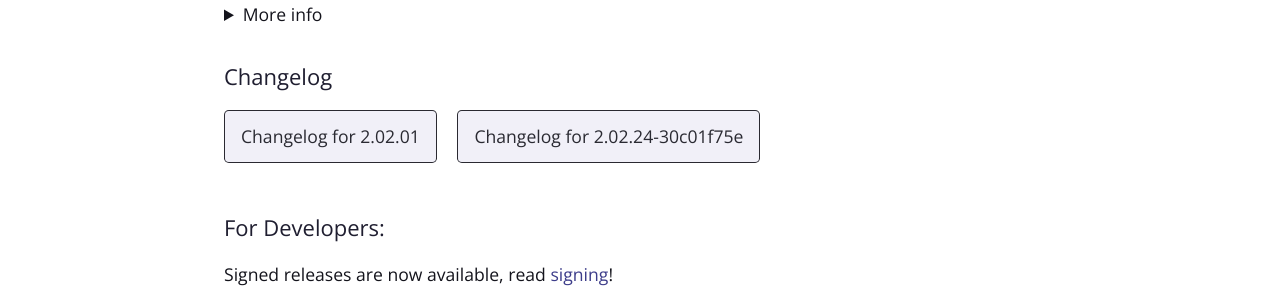
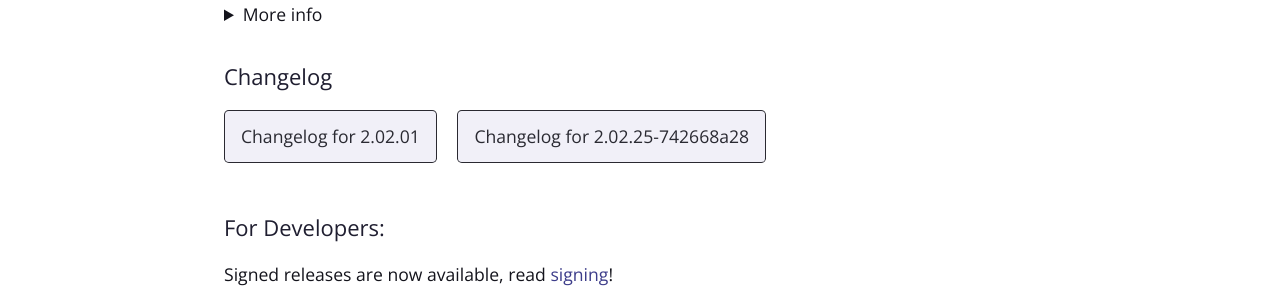
Before and after one commit to kami-blue/website, a Jekyll site: the page built from download.md, in a window 1280 px wide. Shown: the part 621-921 px from the top of the page. Built offline with Jekyll 4.4.1, drawn with Linux system fonts in a browser that asks for light colours.

Commit message:
[bump] Release 2.02.25-742668a28

```diff
--- a/_config.yml
+++ b/_config.yml
@@ -7,12 +7,12 @@ github:
   website_url: https://github.com/kami-blue/website
   jar_url: https://github.com/kami-blue/client/releases/download/2.02.01/kamiblue-2.02.01.jar
   jar_sig_url: https://github.com/kami-blue/client/releases/download/2.02.01/kamiblue-2.02.01.jar.sig
-  beta_jar_url: https://github.com/kami-blue/nightly-releases/releases/download/2.02.24-30c01f75e/kamiblue-2.02.24-30c01f75e.jar
+  beta_jar_url: https://github.com/kami-blue/nightly-releases/releases/download/2.02.25-742668a28/kamiblue-2.02.25-742668a28.jar
 cur_ver: 2.02.01
-beta_ver: 2.02.24-30c01f75e
+beta_ver: 2.02.25-742668a28
 discord_url: https://kamiblue.org/discord
 downloads_api_ver: v1
-build_number: 878
+build_number: 879
 theme: jekyll-theme-cayman
 gems:
   - jekyll-seo-tag
```
